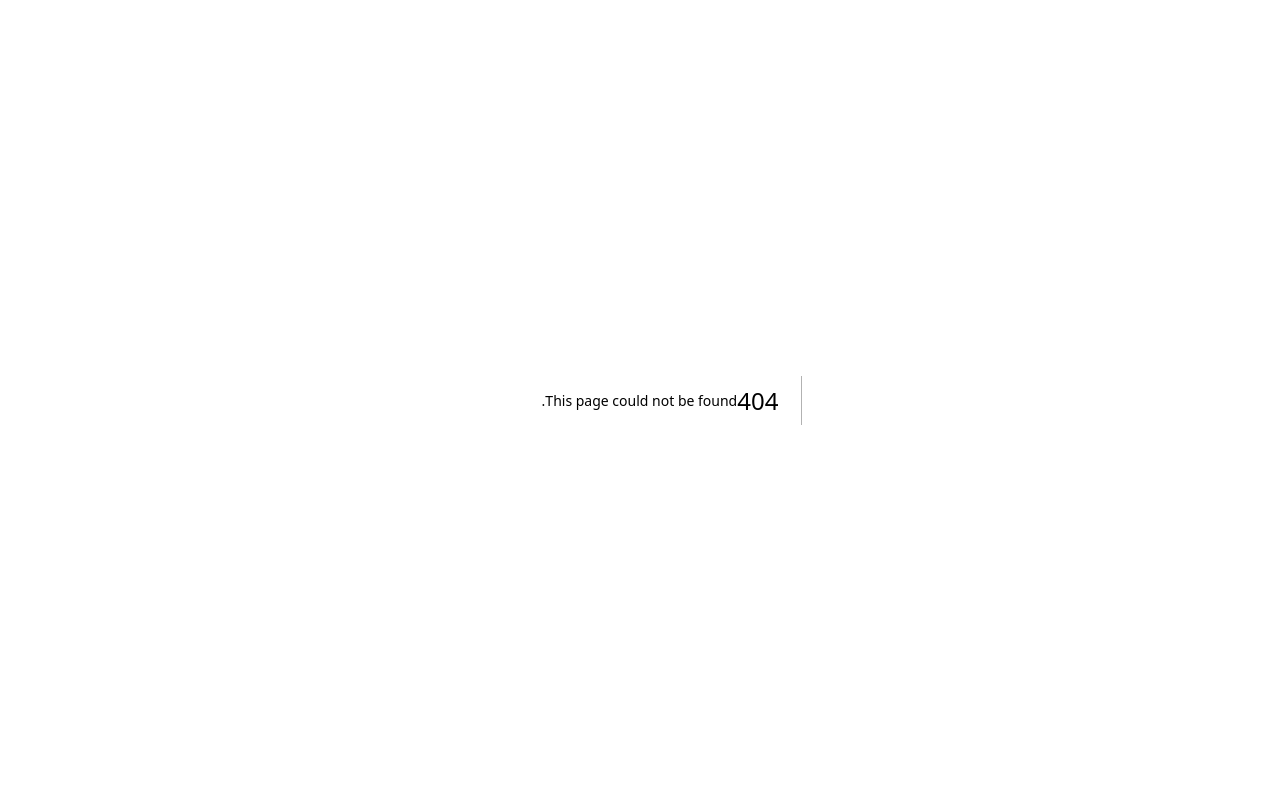
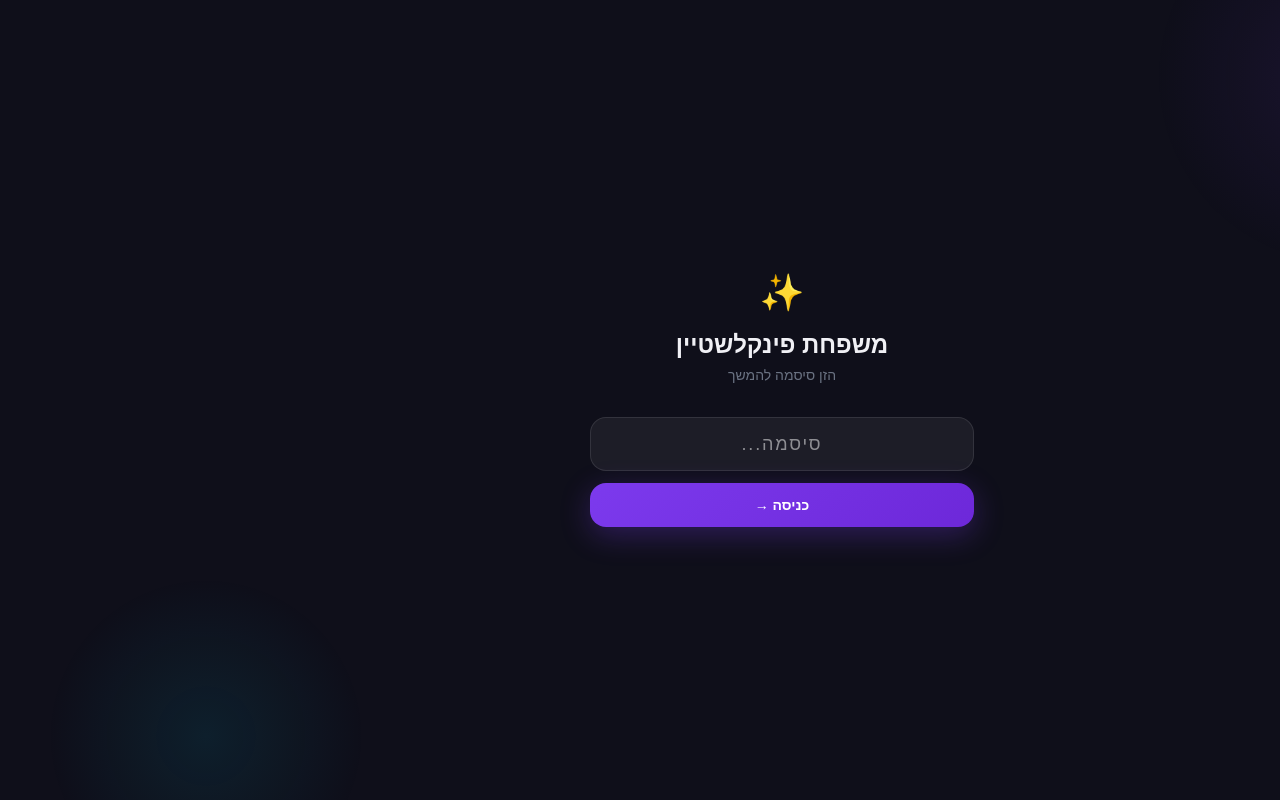
Before and after one commit to adif007-max/family-hub, a Next.js app: page /login in a window 1280 px wide. Before the commit this address had no page. Built offline with nearby package versions, Linux system fonts and the light colour scheme.

Commit message:
Add password protection

```diff
--- /dev/null
+++ b/src/app/api/login/route.ts
@@ -0,0 +1,12 @@
+import { NextRequest, NextResponse } from 'next/server'
+
+const PASSWORD = 'pinkleshtein2026'
+
+export async function POST(req: NextRequest) {
+  const { password } = await req.json()
+  if (password !== PASSWORD) return NextResponse.json({ error: 'wrong' }, { status: 401 })
+
+  const res = NextResponse.json({ ok: true })
+  res.cookies.set('auth', PASSWORD, { httpOnly: true, maxAge: 60 * 60 * 24 * 30, path: '/' })
+  return res
+}
--- /dev/null
+++ b/src/app/login/page.tsx
@@ -0,0 +1,56 @@
+'use client'
+
+import { useState } from 'react'
+import { useRouter } from 'next/navigation'
+
+export default function LoginPage() {
+  const [password, setPassword] = useState('')
+  const [error, setError] = useState(false)
+  const router = useRouter()
+
+  const login = async () => {
+    const res = await fetch('/api/login', { method: 'POST', body: JSON.stringify({ password }), headers: { 'Content-Type': 'application/json' } })
+    if (res.ok) { router.push('/') }
+    else { setError(true); setTimeout(() => setError(false), 2000) }
+  }
+
+  return (
+    <div className="min-h-screen flex items-center justify-center px-6" style={{ background: '#0f0f1a' }}>
+      <div className="fixed top-0 right-0 w-96 h-96 rounded-full pointer-events-none opacity-10"
+        style={{ background: 'radial-gradient(circle, #7c3aed 0%, transparent 70%)', transform: 'translate(30%, -30%)' }} />
+      <div className="fixed bottom-0 left-0 w-80 h-80 rounded-full pointer-events-none opacity-10"
+        style={{ background: 'radial-gradient(circle, #06b6d4 0%, transparent 70%)', transform: 'translate(-30%, 30%)' }} />
+
+      <div className="w-full max-w-sm text-center">
+        <div className="text-4xl mb-4">✨</div>
+        <div className="text-2xl font-black mb-1">משפחת פינקלשטיין</div>
+        <div className="text-gray-500 text-sm mb-8">הזן סיסמה להמשך</div>
+
+        <div className="space-y-3">
+          <input
+            type="password"
+            value={password}
+            onChange={e => setPassword(e.target.value)}
+            onKeyDown={e => e.key === 'Enter' && login()}
+            placeholder="סיסמה..."
+            autoFocus
+            className="w-full px-4 py-3 rounded-2xl text-center text-white outline-none text-lg tracking-widest"
+            style={{
+              background: 'rgba(255,255,255,0.06)',
+              border: `1px solid ${error ? 'rgba(248,113,113,0.5)' : 'rgba(255,255,255,0.1)'}`,
+              transition: 'border-color 0.2s'
+            }}
+          />
+          {error && <div className="text-red-400 text-sm">סיסמה שגויה ❌</div>}
+          <button
+            onClick={login}
+            className="w-full py-3 rounded-2xl font-bold text-white text-sm"
+            style={{ background: 'linear-gradient(135deg, #7c3aed, #6d28d9)', boxShadow: '0 8px 30px rgba(124,58,237,0.3)' }}
+          >
+            כניסה →
+          </button>
+        </div>
+      </div>
+    </div>
+  )
+}
--- /dev/null
+++ b/src/middleware.ts
@@ -0,0 +1,16 @@
+import { NextRequest, NextResponse } from 'next/server'
+
+const PASSWORD = 'pinkleshtein2026'
+
+export function middleware(req: NextRequest) {
+  const cookie = req.cookies.get('auth')?.value
+  if (cookie === PASSWORD) return NextResponse.next()
+
+  const url = req.nextUrl.clone()
+  if (url.pathname === '/login') return NextResponse.next()
+
+  url.pathname = '/login'
+  return NextResponse.redirect(url)
+}
+
+export const config = { matcher: ['/((?!_next|favicon.ico).*)'] }
```
